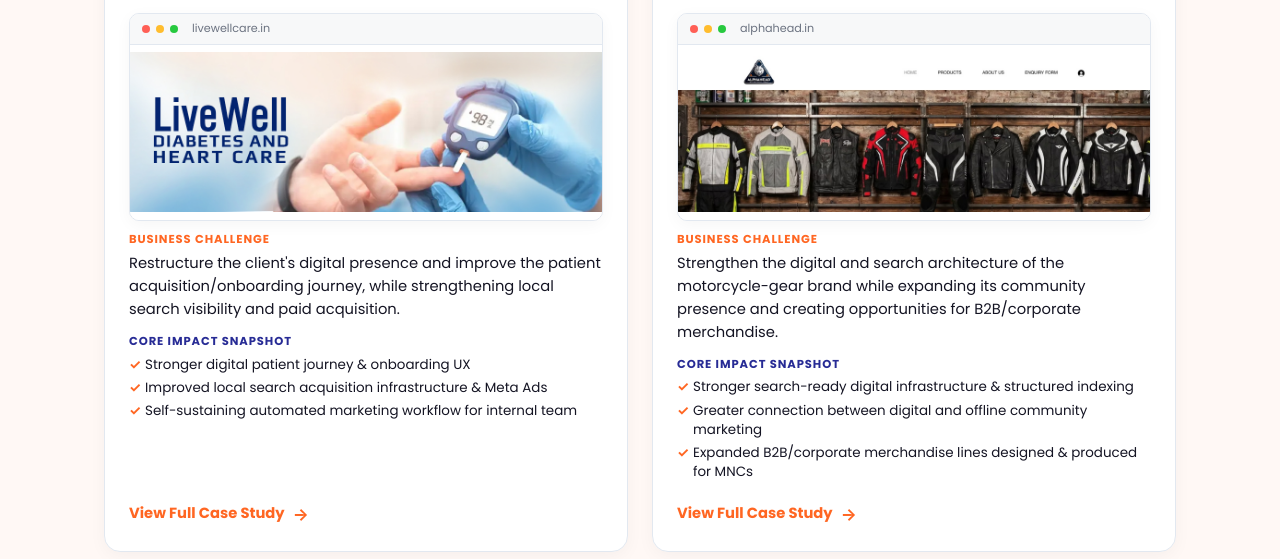
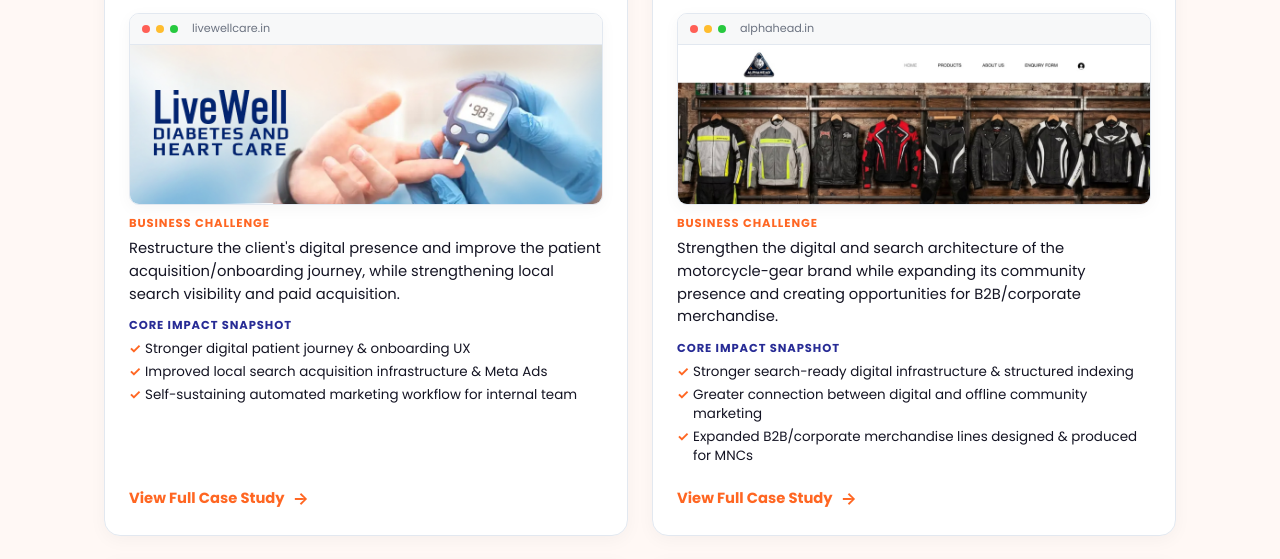
Before and after one commit to DevN25/HashG, a website built with Vite: page index.html in a window 1280 px wide. Shown: the part 3070-3629 px from the top of the page. Built offline with nearby package versions, Linux system fonts and the light colour scheme.

Commit message:
Eliminate gap between mock browser tab header and showcase banner image

```diff
--- a/style.css
+++ b/style.css
@@ -1300,20 +1300,25 @@
 }
 
 .work-clean-image-frame {
-  aspect-ratio: 2.7 / 1;
   width: 100%;
   overflow: hidden;
   background: #ffffff;
-  display: flex;
-  align-items: center;
-  justify-content: center;
+  display: block;
+  line-height: 0;
+  margin: 0;
+  padding: 0;
 }
 
 .work-showcase-img {
   width: 100%;
-  height: 100%;
-  object-fit: contain;
+  height: auto;
+  aspect-ratio: 1024 / 346;
+  object-fit: cover;
   display: block;
+  vertical-align: top;
+  margin: 0;
+  padding: 0;
+  border: none;
 }
 
 .work-clean-video-frame {
```
